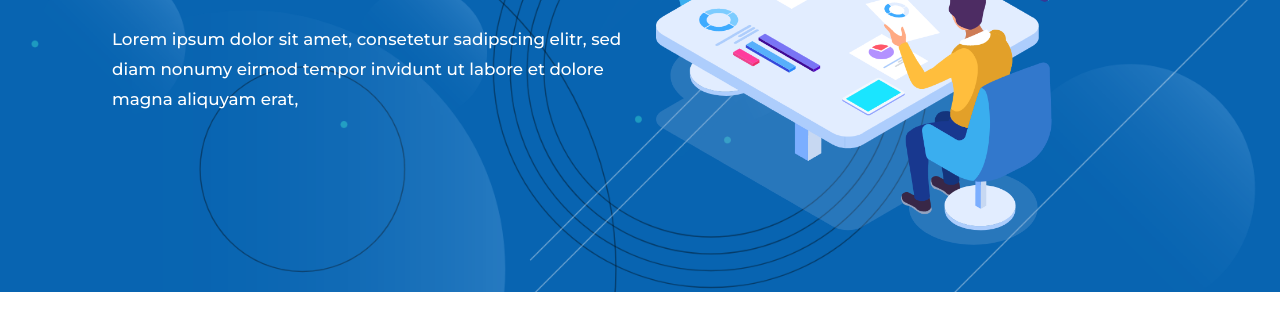
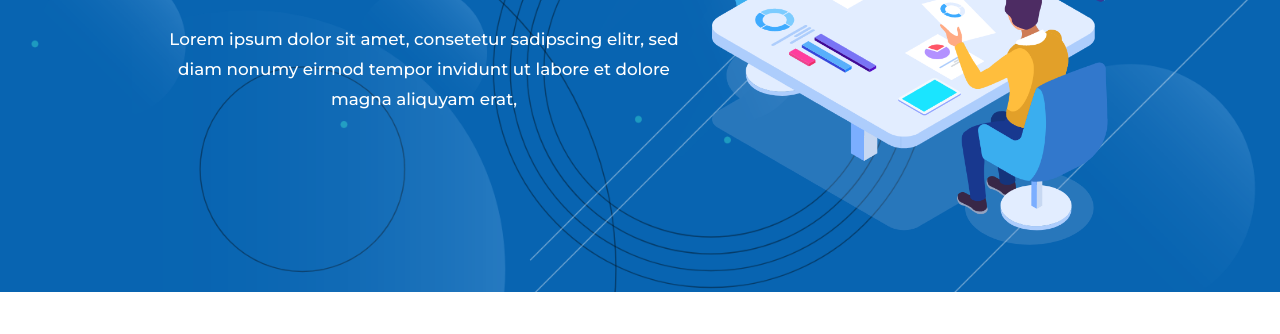
Before and after one commit to Mateushrb/trabalho_final_dev1_ufsc, a website: page src/index.html in a window 1280 px wide. Shown: the part 348-682 px from the top of the page. Drawn offline with nearby package versions, Linux system fonts and the light colour scheme.

Commit message:
header background adjusted

```diff
--- a/src/css/_header.css
+++ b/src/css/_header.css
@@ -1,3 +1,8 @@
+.header__section {
+    display: flex;
+    justify-content: center;
+}
+
 .header__background-image {
     width: 100%;
     height: 40rem;
@@ -9,7 +14,8 @@
 .header__content {
     position: absolute;
     top: 8rem;
-    margin-left: 7rem;
+    text-align: center;
+    /* margin-left: 7rem; */
     color: #ffffff;
     display: flex;
 }
```
